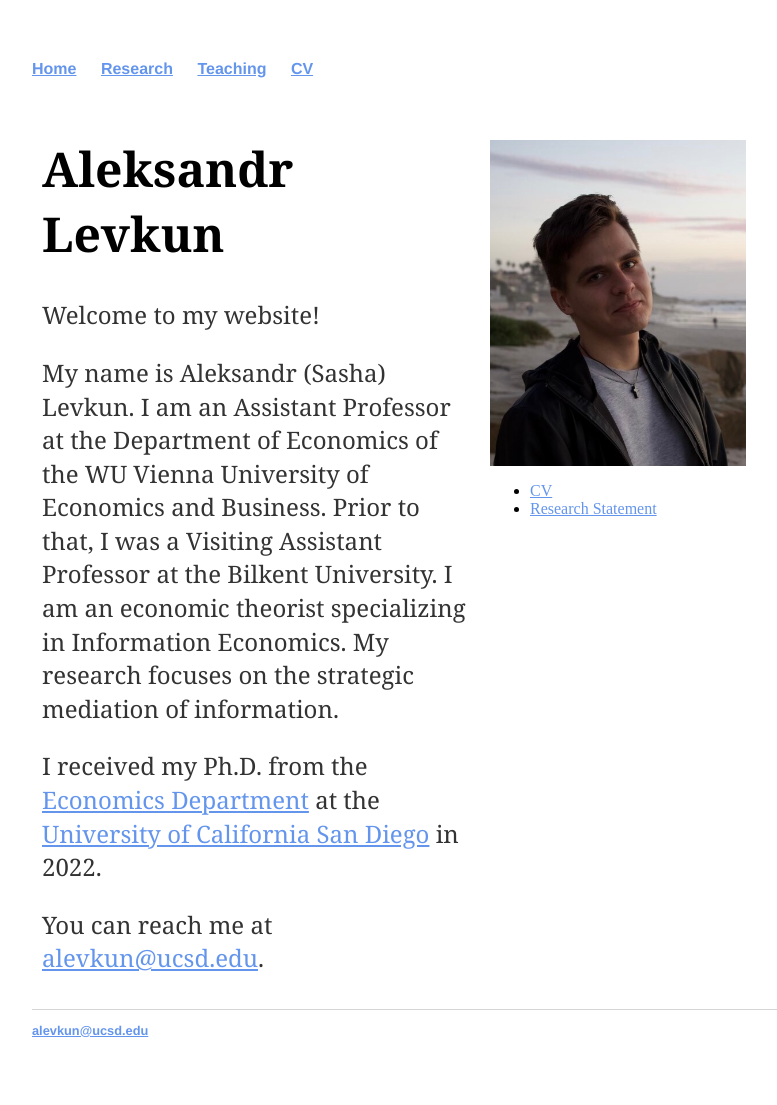
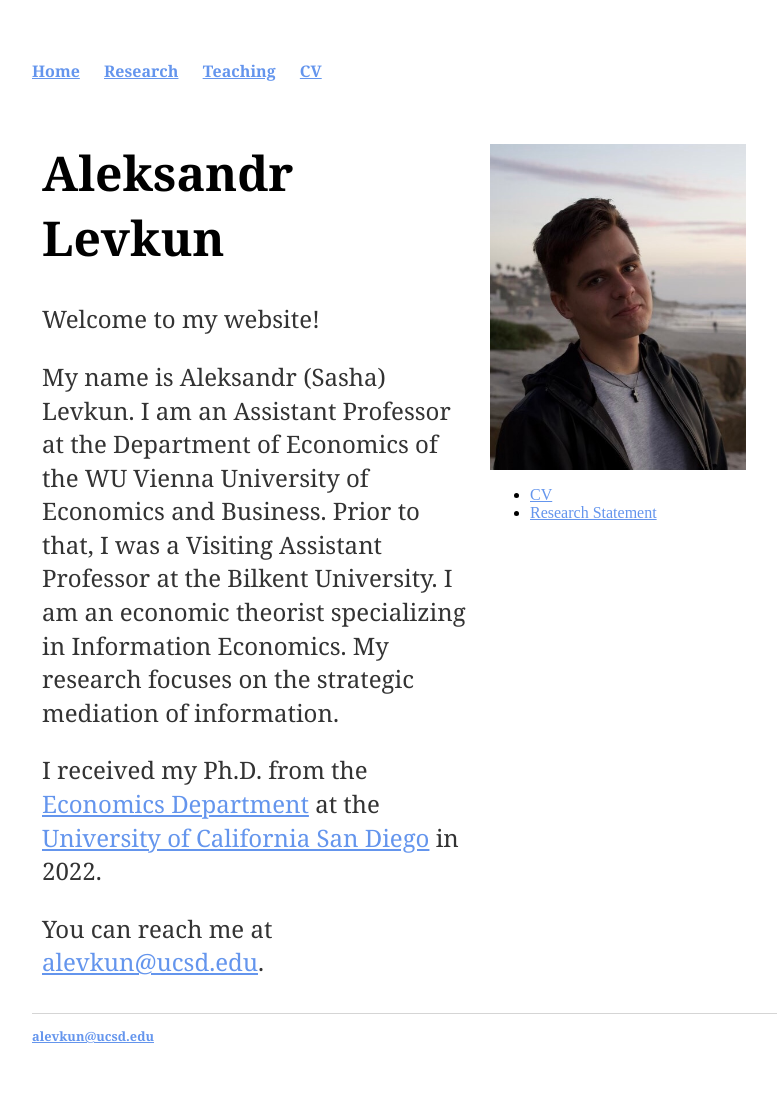
Before and after one commit to alevkun/alevkun.github.io, a Jekyll site: the page built from index.html, in a window 1280 px wide. Shown: the whole page, without its empty margins (160-937 px from the left). Built offline with Jekyll 4.4.1, drawn with Linux system fonts in a browser that asks for light colours.

Commit message:
Update main.css

```diff
--- a/css/main.css
+++ b/css/main.css
@@ -3,7 +3,7 @@ body {
     width: 70%;
 }
 nav ul, footer ul {
-    font-family:'Helvetica', 'Arial', 'Sans-Serif';
+    font-family: 'Georgia', 'Helvetica', 'Arial';
     padding: 0px;
     list-style: none;
     font-weight: bold;
```
